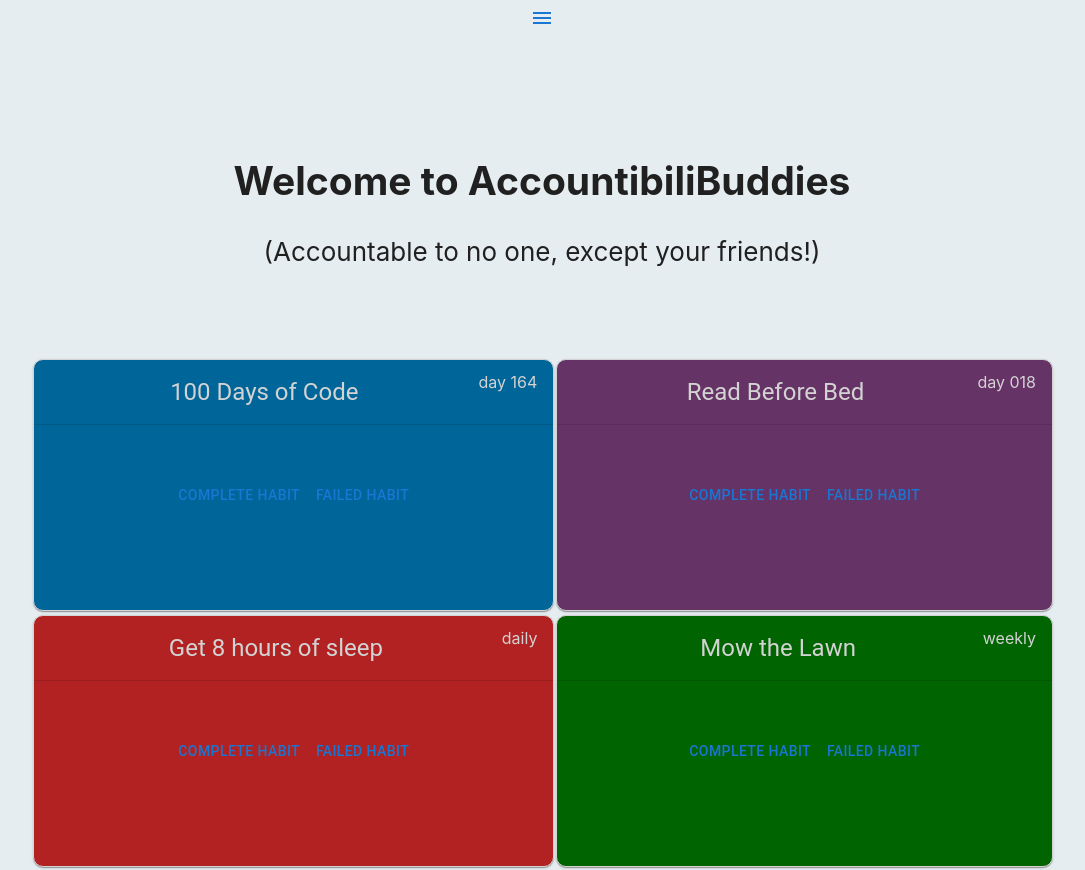
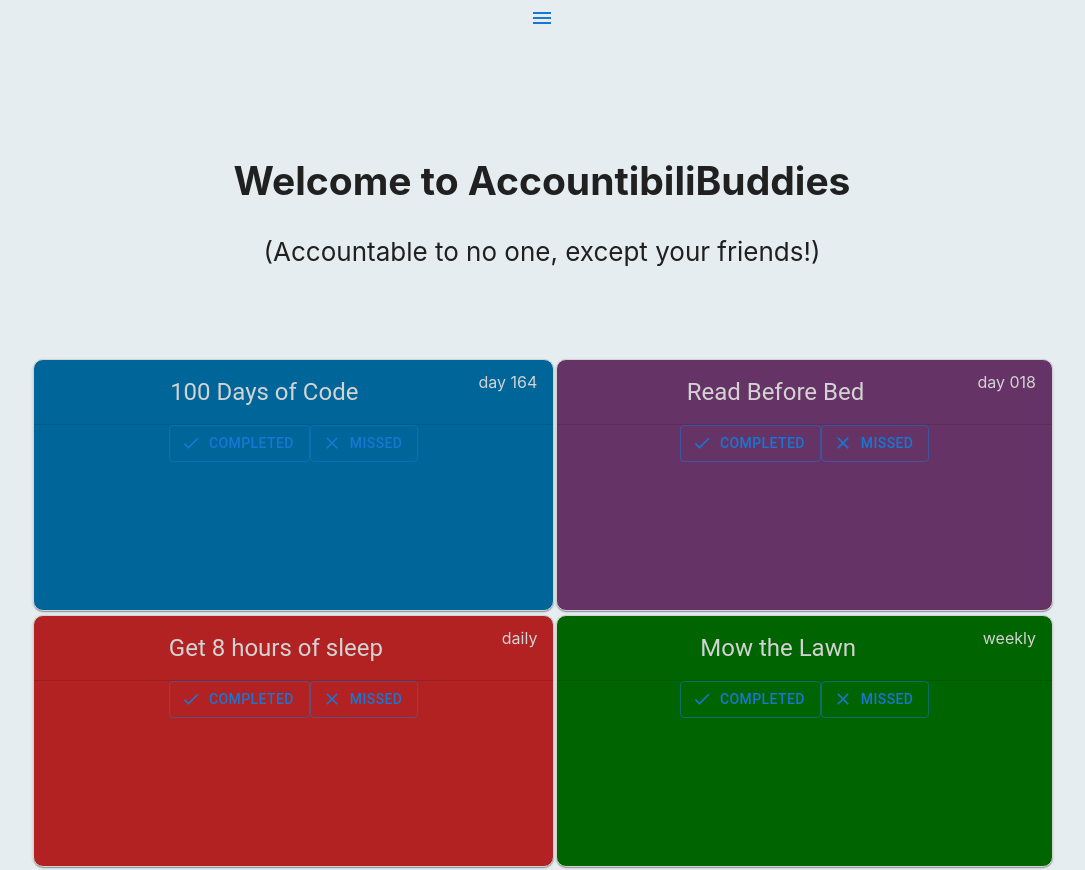
Before and after one commit to MichaelSault/AccountabiliBuddies, a React (Create React App) app in the folder accountabilibuddies/: page / in a window 1280 px wide. Shown: the whole page, without its empty margins (98-1183 px from the left). Built offline with nearby package versions, Linux system fonts and the light colour scheme.

Commit message:
working on readability of the completed/missed buttons

```diff
--- a/accountabilibuddies/src/components/MainCard.component.js
+++ b/accountabilibuddies/src/components/MainCard.component.js
@@ -1,9 +1,16 @@
 import { forwardRef } from 'react';
 import Chart from 'chart.js/auto';
+import Button from '@mui/material/Button';
+
+import DoneIcon from '@mui/icons-material/Done';
+import ClearIcon from '@mui/icons-material/Clear';
+
+import '../App.css';
+
 
 // material-ui
 import { useTheme } from '@mui/material/styles';
-import { Button, Card, CardContent, CardHeader, Divider, Typography } from '@mui/material';
+import { Card, CardContent, CardHeader, Divider, Typography } from '@mui/material';
 
 // constant
 const headerSX = {
@@ -75,15 +82,15 @@ const MainCard = forwardRef(
             {title && <Divider />}
 
             {/* card content */}
-            {content && (
+            {/* {content && (
             <CardContent sx={contentSX} className={contentClass}>
                 {children}
                 <div><canvas id="myChart" width="20" height="10"></canvas></div>
             </CardContent>
 
-            )}
+            )}*/}
             {/* card buttons */}
-            <Button>Complete Habit</Button><Button>Failed Habit</Button>
+            <Button variant="outlined" startIcon={<DoneIcon/>}>Completed</Button><Button variant="outlined" startIcon={<ClearIcon/>}>Missed</Button>
             {!content && children}
         </Card>
       );
```
